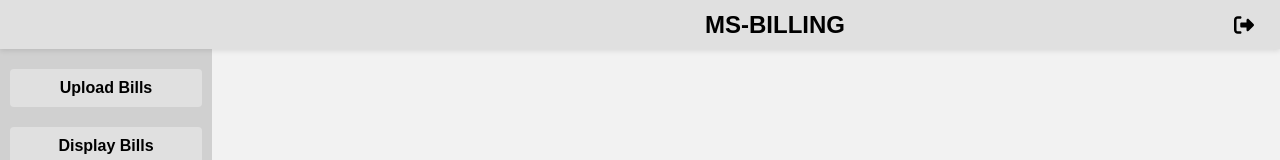
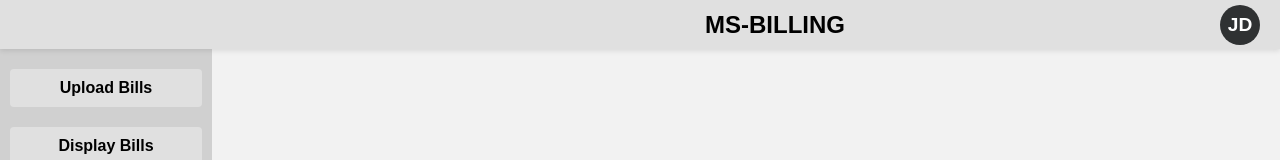
Before and after one commit to ElhassaneAhgoune/web-msbilling, a React (Create React App) app: page /home in a window 1280 px wide. Shown: the top 160 px of the page. Built offline with nearby package versions, Linux system fonts and the light colour scheme; sample sign-in values are in the browser's storage.

Commit message:
add logout management

```diff
--- /dev/null
+++ b/src/components/common/UserProfileMenu.css
@@ -0,0 +1,94 @@
+.user-profile-menu {
+    position: absolute;
+    display: inline-block;
+    right: 20px;
+  }
+
+  .profile-icon {
+    width: 40px;
+    height: 40px;
+    background-color: #2f3132;
+    color: #fff;
+    display: flex;
+    align-items: center;
+    justify-content: center;
+    font-size: 1.2rem;
+    font-weight: bold;
+    border-radius: 50%;
+    cursor: pointer;
+    user-select: none;
+  }
+
+  .menu-dropdown {
+    position: absolute;
+    top: 50px;
+    right: 0;
+    background-color: #d0cdcd;
+    border: 1px solid #d1d1d1;
+    border-radius: 12px;
+    box-shadow: 0 8px 15px rgba(0, 0, 0, 0.1);
+    padding: 30px;
+    z-index: 1000;
+    width: 250px;
+    animation: fadeIn 0.3s ease-in-out;
+    display: flex;
+    flex-direction: column;
+  }
+
+  .user-info {
+    margin-bottom: 15px;
+    margin-left: 0px;
+    font-family: "Roboto", sans-serif;
+    color: #333;
+  }
+
+  .user-info p {
+    margin: 8px 0;
+    font-size: 1rem;
+    display: flex;
+    align-items: center;
+  }
+
+  .user-info p strong {
+    margin-right: 8px;
+    font-weight: 600;
+  }
+
+  .menu-divider {
+    height: 1px;
+    background-color: #fdf9f9;
+    margin: 15px 0;
+  }
+
+  .logout-btn {
+    display: block;
+    width: 50%; /* Le bouton occupe toute la largeur */
+    padding: 5px 0;
+    background-color: #494747;
+    color: #ffffff;
+    border: none;
+    border-radius: 6px;
+    text-align: center;
+    cursor: pointer;
+    font-size: 0.95rem;
+    font-weight: 500;
+    transition: background-color 0.3s ease;
+    margin-top: 183px; /* Pousse le bouton en bas du menu si nécessaire */
+    margin-right: 50px;
+  }
+
+  .logout-btn:hover {
+    background-color: #0b0b0b;
+  }
+
+  /* Animation */
+  @keyframes fadeIn {
+    from {
+      opacity: 0;
+      transform: translateY(-10px);
+    }
+    to {
+      opacity: 1;
+      transform: translateY(0);
+    }
+  }
--- /dev/null
+++ b/src/components/common/UserProfileMenu.js
@@ -0,0 +1,66 @@
+import React, { useState } from "react";
+import "./UserProfileMenu.css";
+import { FontAwesomeIcon } from "@fortawesome/react-fontawesome";
+import {
+  faUser,
+  faEnvelope,
+  faPhone,
+  faIdBadge,
+} from "@fortawesome/free-solid-svg-icons";
+
+const UserProfileMenu = ({ user, onLogout }) => {
+  const [isMenuOpen, setIsMenuOpen] = useState(false);
+
+  // Récupérer les initiales du prénom et du nom
+  const getInitials = (firstName, lastName) => {
+    return `${firstName?.charAt(0).toUpperCase() || ""}${
+      lastName?.charAt(0).toUpperCase() || ""
+    }`;
+  };
+
+  return (
+    <div className="user-profile-menu">
+      {/* Icône ronde avec les initiales */}
+      <div
+        className="profile-icon"
+        onClick={() => setIsMenuOpen((prev) => !prev)}
+      >
+        {getInitials(user.firstName, user.lastName)}
+      </div>
+
+      {/* Menu déroulant */}
+      {isMenuOpen && (
+        <div className="menu-dropdown">
+          <div className="user-info">
+            <p>
+              <FontAwesomeIcon icon={faUser} style={{ marginRight: "8px" }} />
+              <strong>Username:</strong> {user.username}
+            </p>
+            <p>
+              <FontAwesomeIcon icon={faIdBadge} style={{ marginRight: "8px" }} />
+              <strong>Last Name:</strong> {user.lastName}
+            </p>
+            <p>
+              <FontAwesomeIcon icon={faIdBadge} style={{ marginRight: "8px" }} />
+              <strong>First Name:</strong> {user.firstName}
+            </p>
+            <p>
+              <FontAwesomeIcon icon={faEnvelope} style={{ marginRight: "8px" }} />
+              <strong>Email:</strong> {user.email}
+            </p>
+            <p>
+              <FontAwesomeIcon icon={faPhone} style={{ marginRight: "8px" }} />
+              <strong>Phone:</strong> {user.phone}
+            </p>
+          </div>
+          <div className="menu-divider"></div>
+          <button className="logout-btn" onClick={onLogout}>
+            Logout
+          </button>
+        </div>
+      )}
+    </div>
+  );
+};
+
+export default UserProfileMenu;
--- a/src/components/pages/DisplayBills.js
+++ b/src/components/pages/DisplayBills.js
@@ -3,6 +3,8 @@ import { useNavigate } from "react-router-dom";
 import "./DisplayBills.css";
 import { FontAwesomeIcon } from "@fortawesome/react-fontawesome";
 import { faArrowLeft, faSignOutAlt } from "@fortawesome/free-solid-svg-icons";
+import useAuth from "../../hooks/useAuth"; // Import du hook personnalisé
+
 
 const DisplayBills = () => {
   const navigate = useNavigate();
@@ -11,9 +13,7 @@ const DisplayBills = () => {
     navigate("/home");
   };
 
-  const handleLogout = () => {
-    navigate("/");
-  };
+  const { handleLogout } = useAuth();
 
   return (
     <div className="display-bills-container">
--- a/src/components/pages/Home.js
+++ b/src/components/pages/Home.js
@@ -3,26 +3,28 @@ import { Link, useNavigate } from "react-router-dom"; // Import useNavigate
 import "./Home.css";
 import { FontAwesomeIcon } from "@fortawesome/react-fontawesome";
 import { faCloudUploadAlt, faFileAlt, faChartBar, faBook, faSignOutAlt } from "@fortawesome/free-solid-svg-icons";
+import useAuth from "../../hooks/useAuth"; // Import du hook personnalisé
+import UserProfileMenu from "../common/UserProfileMenu"; // Import du composant
+
+
 
 const Home = () => {
   const navigate = useNavigate(); // Initialiser useNavigate
 
-  // Fonction pour gérer le clic sur Logout
-  const handleLogout = () => {
-    // Supprimer les données d'authentification (token par exemple)
-    localStorage.removeItem("accessToken");  // Si tu utilises localStorage pour stocker le token
-
-    // Rediriger vers la page de Login
-    navigate("/");
+  const { handleLogout } = useAuth();
+  const user = {
+    username: "johndoe",
+    firstName: "John",
+    lastName: "Doe",
+    email: "johndoe@example.com",
+    phone: "123-456-7890",
   };
 
   return (
     <div className="home-container">
       <header className="home-header">
         <h1>MS-BILLING</h1>
-        <button className="logout-btn" onClick={handleLogout}>
-          <FontAwesomeIcon icon={faSignOutAlt} size="lg" /> {/* Icône Logout */}
-        </button>
+        <UserProfileMenu user={user} onLogout={handleLogout} />
       </header>
       <div className="home-content">
         <div className="sidebar">
--- a/src/components/pages/UploadBills.js
+++ b/src/components/pages/UploadBills.js
@@ -3,6 +3,8 @@ import { useNavigate } from "react-router-dom";
 import "./UploadBills.css";
 import { FontAwesomeIcon } from "@fortawesome/react-fontawesome";
 import { faArrowLeft, faCloudUploadAlt, faSignOutAlt } from "@fortawesome/free-solid-svg-icons";
+import useAuth from "../../hooks/useAuth"; // Import du hook personnalisé
+
 
 const UploadBills = () => {
   const navigate = useNavigate();
@@ -13,10 +15,7 @@ const UploadBills = () => {
     navigate("/home");
   };
 
-  // Gestion du bouton "Logout"
-  const handleLogout = () => {
-    navigate("/");
-  };
+  const { handleLogout } = useAuth();
 
   // Gestion de l'importation du fichier
   const handleFileUpload = (event) => {
--- /dev/null
+++ b/src/hooks/useAuth.js
@@ -0,0 +1,17 @@
+import { useNavigate } from "react-router-dom";
+
+const useAuth = () => {
+  const navigate = useNavigate();
+
+  const handleLogout = () => {
+    // Supprimer les données d'authentification
+    localStorage.removeItem("accessToken");
+
+    // Rediriger vers la page de Login
+    navigate("/");
+  };
+
+  return { handleLogout };
+};
+
+export default useAuth;
```
Also changed, not shown: src/contexts/UserContext.js (added, +37 -0 lines).
